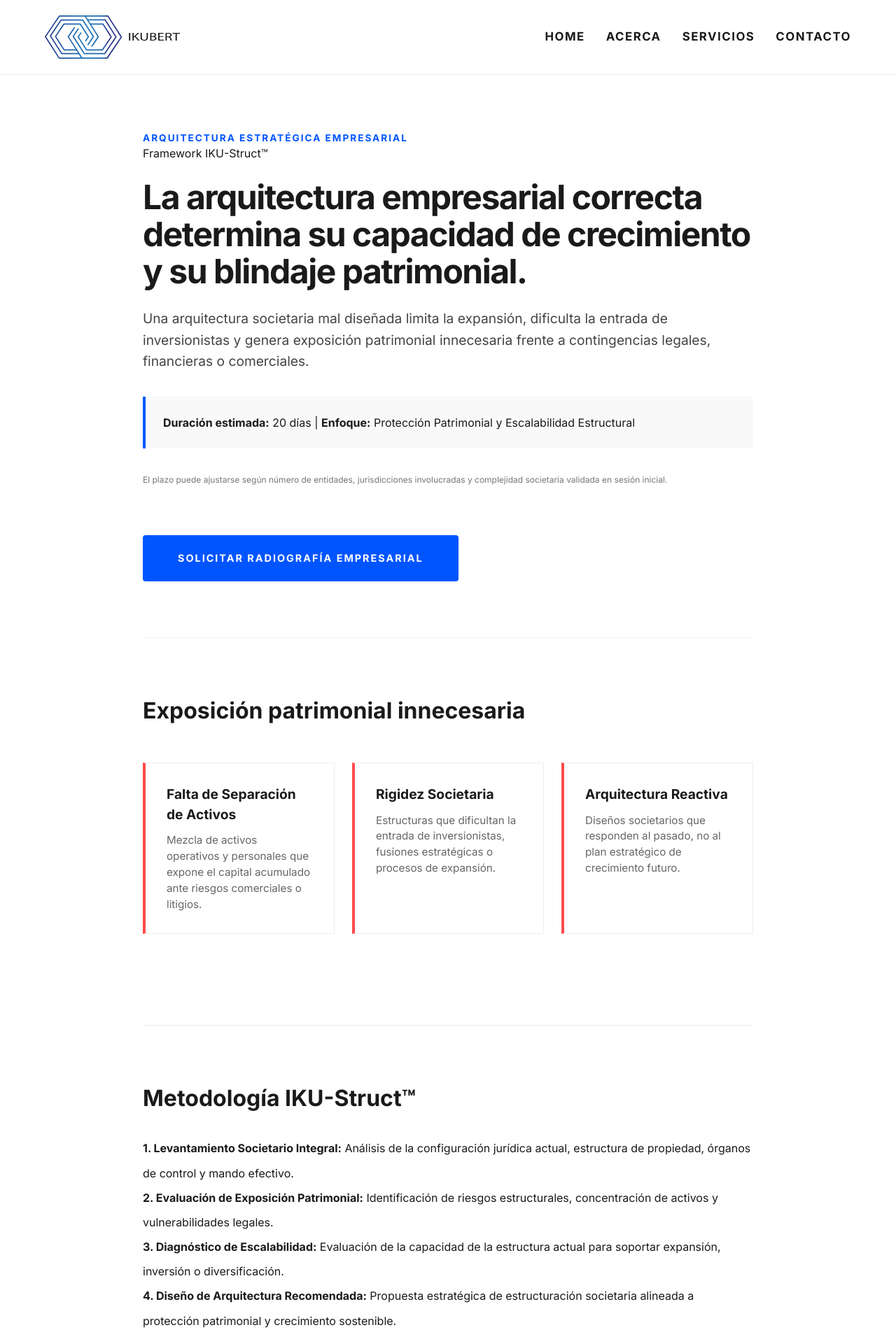
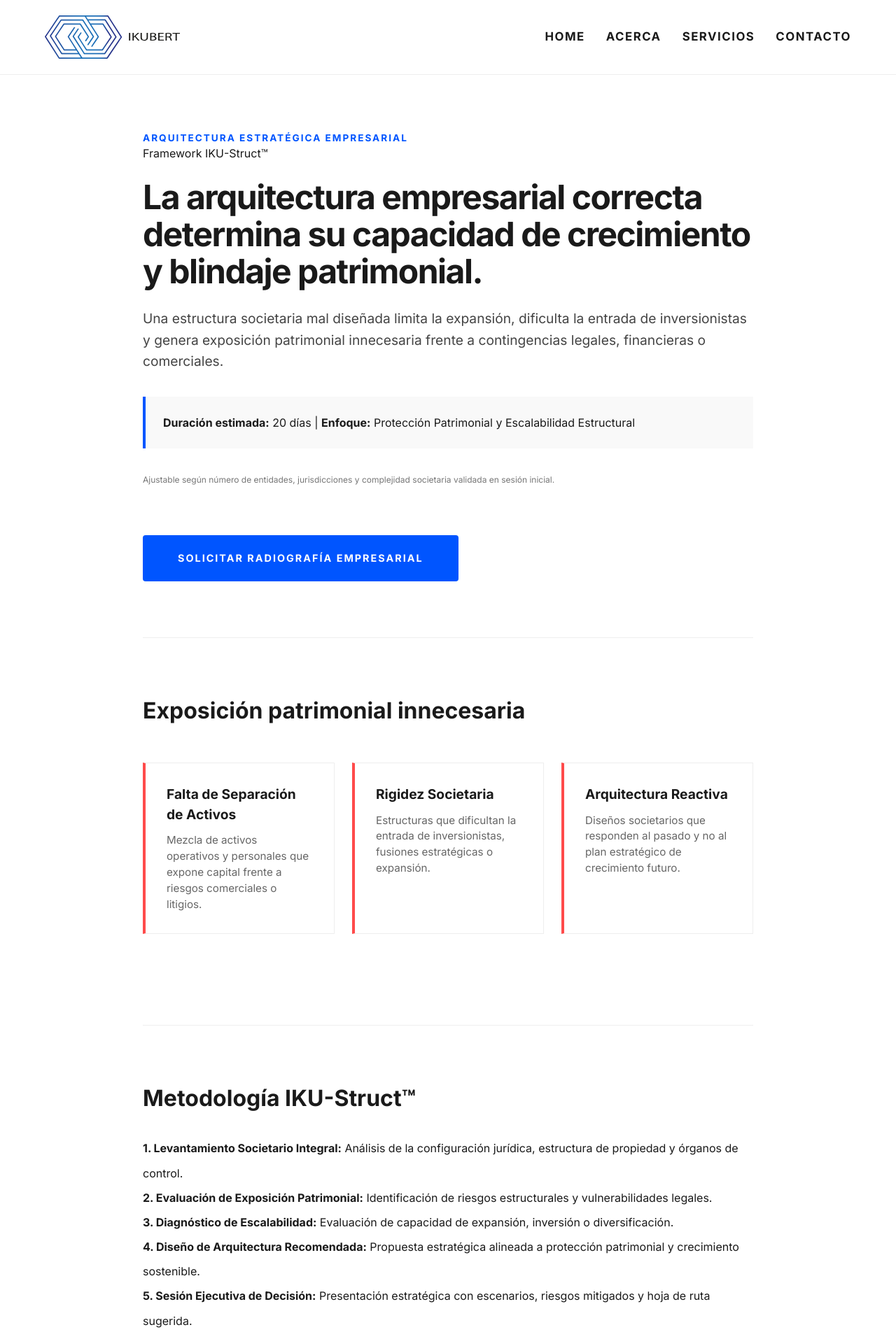
Before and after one commit to IKUBERT/ikubert.github.io, a Jekyll site: the page built from servicios/radiografia-empresarial.html, in a window 1280 px wide. Shown: the top 1914 px of the page at 70% size. Built offline with Jekyll 4.4.1, drawn with Linux system fonts in a browser that asks for light colours; some of the changed text lies outside the part shown.

Commit message:
Update radiografia-empresarial.html

```diff
--- a/servicios/radiografia-empresarial.html
+++ b/servicios/radiografia-empresarial.html
@@ -2,21 +2,18 @@
 layout: default
 title: Radiografía Empresarial | IKUBERT
 ---
+
 <div class="landing-container">
 
     <section class="hero-l">
         <span class="auth-line">Arquitectura Estratégica Empresarial</span>
         <span class="framework-tag">Framework IKU-Struct™</span>
 
-        <h1>
-            La arquitectura empresarial correcta determina su capacidad de crecimiento
-            y su blindaje patrimonial.
-        </h1>
+        <h1>La arquitectura empresarial correcta determina su capacidad de crecimiento y blindaje patrimonial.</h1>
 
         <p>
-            Una arquitectura societaria mal diseñada limita la expansión,
-            dificulta la entrada de inversionistas y genera exposición patrimonial innecesaria
-            frente a contingencias legales, financieras o comerciales.
+            Una estructura societaria mal diseñada limita la expansión, dificulta la entrada de inversionistas
+            y genera exposición patrimonial innecesaria frente a contingencias legales, financieras o comerciales.
         </p>
 
         <span class="meta-hero">
@@ -25,8 +22,7 @@ title: Radiografía Empresarial | IKUBERT
         </span>
 
         <p style="font-size:0.75rem; color:#777; margin-top:10px;">
-            El plazo puede ajustarse según número de entidades, jurisdicciones involucradas
-            y complejidad societaria validada en sesión inicial.
+            Ajustable según número de entidades, jurisdicciones y complejidad societaria validada en sesión inicial.
         </p>
 
         <a href="{{ site.baseurl }}/contacto" class="btn-main" style="margin-top:40px;">
@@ -34,159 +30,76 @@ title: Radiografía Empresarial | IKUBERT
         </a>
     </section>
 
-
     <section class="section-l">
         <h2>Exposición patrimonial innecesaria</h2>
 
         <div class="problem-box">
-
             <div class="p-item">
                 <h4>Falta de Separación de Activos</h4>
-                <p>
-                    Mezcla de activos operativos y personales que expone el capital acumulado
-                    ante riesgos comerciales o litigios.
-                </p>
+                <p>Mezcla de activos operativos y personales que expone capital frente a riesgos comerciales o litigios.</p>
             </div>
-
             <div class="p-item">
                 <h4>Rigidez Societaria</h4>
-                <p>
-                    Estructuras que dificultan la entrada de inversionistas,
-                    fusiones estratégicas o procesos de expansión.
-                </p>
+                <p>Estructuras que dificultan la entrada de inversionistas, fusiones estratégicas o expansión.</p>
             </div>
-
             <div class="p-item">
                 <h4>Arquitectura Reactiva</h4>
-                <p>
-                    Diseños societarios que responden al pasado,
-                    no al plan estratégico de crecimiento futuro.
-                </p>
+                <p>Diseños societarios que responden al pasado y no al plan estratégico de crecimiento futuro.</p>
             </div>
-
         </div>
     </section>
 
-
     <section class="section-l">
         <h2>Metodología IKU-Struct™</h2>
-
         <ul style="list-style:none; padding:0; line-height:2.2;">
-
-            <li>
-                <strong>1. Levantamiento Societario Integral:</strong>
-                Análisis de la configuración jurídica actual, estructura de propiedad,
-                órganos de control y mando efectivo.
-            </li>
-
-            <li>
-                <strong>2. Evaluación de Exposición Patrimonial:</strong>
-                Identificación de riesgos estructurales,
-                concentración de activos y vulnerabilidades legales.
-            </li>
-
-            <li>
-                <strong>3. Diagnóstico de Escalabilidad:</strong>
-                Evaluación de la capacidad de la estructura actual
-                para soportar expansión, inversión o diversificación.
-            </li>
-
-            <li>
-                <strong>4. Diseño de Arquitectura Recomendada:</strong>
-                Propuesta estratégica de estructuración societaria
-                alineada a protección patrimonial y crecimiento sostenible.
-            </li>
-
-            <li>
-                <strong>5. Sesión Ejecutiva de Decisión:</strong>
-                Presentación estratégica con escenarios,
-                riesgos mitigados y hoja de ruta sugerida.
-            </li>
-
+            <li><strong>1. Levantamiento Societario Integral:</strong> Análisis de la configuración jurídica, estructura de propiedad y órganos de control.</li>
+            <li><strong>2. Evaluación de Exposición Patrimonial:</strong> Identificación de riesgos estructurales y vulnerabilidades legales.</li>
+            <li><strong>3. Diagnóstico de Escalabilidad:</strong> Evaluación de capacidad de expansión, inversión o diversificación.</li>
+            <li><strong>4. Diseño de Arquitectura Recomendada:</strong> Propuesta estratégica alineada a protección patrimonial y crecimiento sostenible.</li>
+            <li><strong>5. Sesión Ejecutiva de Decisión:</strong> Presentación estratégica con escenarios, riesgos mitigados y hoja de ruta sugerida.</li>
         </ul>
     </section>
 
-
     <section class="section-l">
         <h2>Entregables Estratégicos</h2>
-
         <div class="check-list">
-            <div class="check-item">
-                Informe Ejecutivo de Arquitectura Societaria Actual
-            </div>
-
-            <div class="check-item">
-                Mapa de Exposición Patrimonial y Riesgos Estructurales
-            </div>
-
-            <div class="check-item">
-                Diagnóstico de Capacidad de Escalabilidad
-            </div>
-
-            <div class="check-item">
-                Propuesta de Arquitectura Recomendada
-            </div>
-
-            <div class="check-item">
-                Sesión Ejecutiva de Alineación Estratégica
-            </div>
+            <div class="check-item">Informe Ejecutivo de Arquitectura Societaria Actual</div>
+            <div class="check-item">Mapa de Exposición Patrimonial y Riesgos Estructurales</div>
+            <div class="check-item">Diagnóstico de Capacidad de Escalabilidad</div>
+            <div class="check-item">Propuesta de Arquitectura Recomendada</div>
+            <div class="check-item">Sesión Ejecutiva de Alineación Estratégica</div>
         </div>
-
         <p style="font-size:0.75rem; color:#777; margin-top:20px;">
-            La implementación legal o reestructuración formal puede cotizarse como fase adicional
-            según alcance aprobado.
+            Implementación legal o reestructuración formal puede cotizarse como fase adicional según alcance aprobado.
         </p>
     </section>
 
-
     <div class="complementary-box">
         <h3>Servicios Complementarios</h3>
-
         <p style="font-size:0.85rem; color:#666; margin-bottom: 10px;">
             Para una visión 360° de su organización, complemente con:
         </p>
-
         <ul>
-            <li>
-                <a href="{{ site.baseurl }}/servicios/diagnostico-digital">
-                    Diagnóstico de Riesgo Digital (IKU-RISK™)
-                </a>
-            </li>
-
-            <li>
-                <a href="{{ site.baseurl }}/servicios/optimizacion-operativa">
-                    Programa de Optimización Operativa (IKU-OPT™)
-                </a>
-            </li>
+            <li><a href="{{ site.baseurl }}/servicios/diagnostico-digital">Diagnóstico de Riesgo Digital (IKU-RISK™)</a></li>
+            <li><a href="{{ site.baseurl }}/servicios/optimizacion-operativa">Programa de Optimización Operativa (IKU-OPT™)</a></li>
         </ul>
     </div>
 
-
     <section class="section-l" style="border:none; padding-bottom:0;">
         <h2 style="color:#888;">Qué no es esta Radiografía</h2>
-
         <p style="color:#999; font-size:0.9rem; line-height:1.6;">
             No sustituye asesoría legal ni constituye opinión jurídica vinculante.
-            Entrega el marco estratégico para tomar decisiones informadas
-            sobre arquitectura empresarial, blindaje patrimonial
-            y capacidad de expansión estructural.
+            Entrega el marco estratégico para tomar decisiones informadas sobre arquitectura empresarial,
+            blindaje patrimonial y capacidad de expansión estructural.
         </p>
     </section>
 
-
     <section style="text-align: center; padding: 100px 0;">
-        <h2 style="font-size: 2rem; margin-bottom: 20px;">
-            La estructura correcta acelera el crecimiento y reduce el riesgo.
-        </h2>
-
+        <h2 style="font-size: 2rem; margin-bottom: 20px;">La estructura correcta acelera el crecimiento y reduce el riesgo.</h2>
         <p style="font-size: 1rem; color: #666; margin-bottom: 40px;">
             Antes de escalar, asegúrese de que su arquitectura empresarial esté diseñada para soportarlo.
         </p>
-
-        <a href="{{ site.baseurl }}/contacto" class="btn-main">
-            Agendar Sesión de Evaluación
-        </a>
-
+        <a href="{{ site.baseurl }}/contacto" class="btn-main">Agendar Sesión de Evaluación</a>
         <p style="font-size: 0.65rem; text-transform: uppercase; letter-spacing: 1px; margin-top: 30px; color: #aaa;">
             Servicios ejecutados bajo metodología propietaria IKUBERT™
         </p>
```
